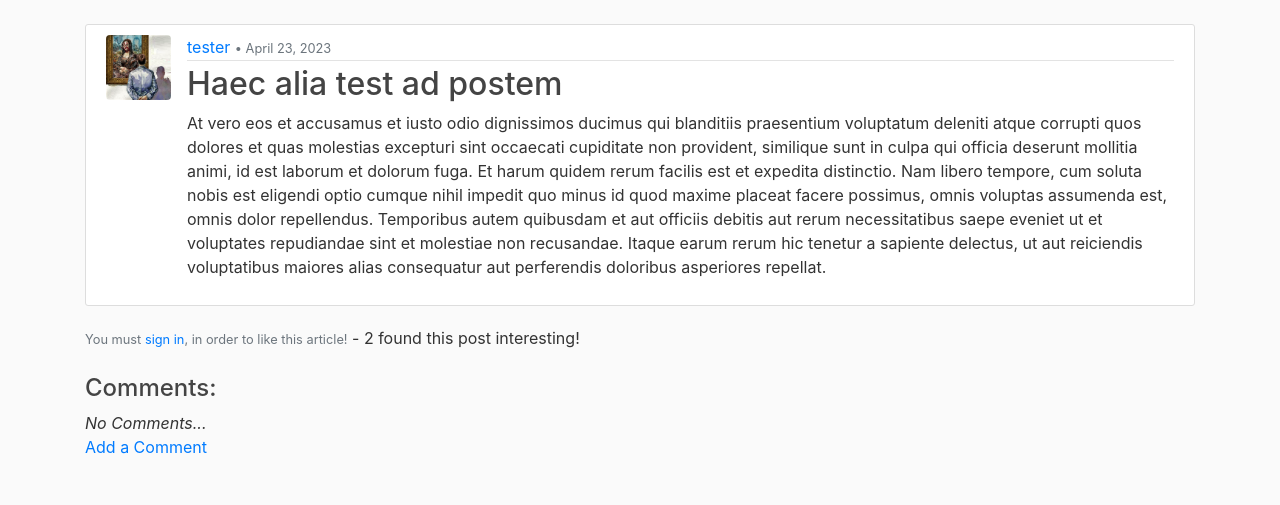
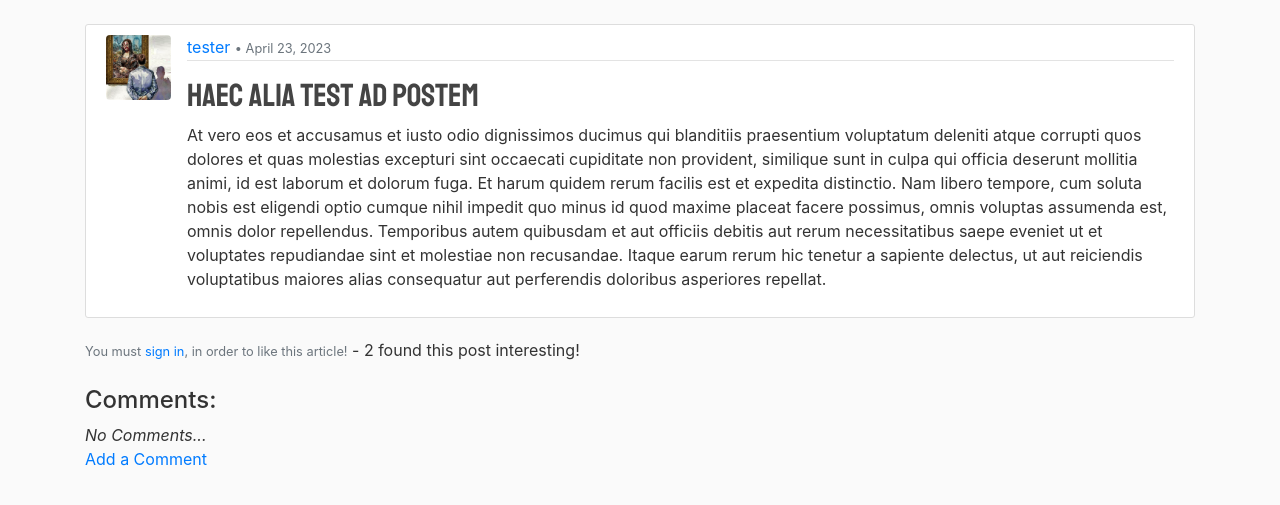
Before and after one commit to TiagoMA90/digital-nomads, a Django app: page /post/40/ in a window 1280 px wide. Shown: the part 56-561 px from the top of the page. Run offline with Django 4.2, Linux system fonts and the light colour scheme; data comes from the database, SQL or seed files in the repository; both versions use the stored data as it was after the commit; some libraries are stand-ins or nearby versions.

Commit message:
apply and test styling to the body

```diff
--- a/blog/static/css/style.css
+++ b/blog/static/css/style.css
@@ -1,19 +1,50 @@
-@import url('https://fonts.googleapis.com/css2?family=Audiowide&display=swap');
+/* Fonts */
+@import url('https://fonts.googleapis.com/css2?family=Audiowide&family=Staatliches&display=swap');
 
+/* Body section & Panels*/
 body {
     background: #fafafa;
     color: #333333;
     margin-top: 5rem;
   }
 
-h1, h2, h3, h4, h5, h6 {
-    color: #444444;
+.panels {
+    background: #ffffff;
+    padding: 10px 20px;
+    border: 1px solid #dddddd;
+    border-radius: 3px;
+    margin-bottom: 20px;
+  }
+
+  .post-panel {
+    color: #000000;
+    padding-bottom: 1px;
+    margin-bottom: 4px;
+    border-bottom: 1px solid #e3e3e3
+  }
+
+.post-panel a:hover {
+    color: #333;
+    text-decoration: none;
+  }
+
+/* Calligraphy */
+
+.logo  {
+  font-family: 'Audiowide', sans-serif;
+}
+
+h1, h2, h3  {
+  font-family: 'Staatliches';
+  color: #444444;
+  margin-top: 1rem;
   }
 
 ul {
     margin: 0;
   }
 
+/* Header properties */
 .bg-steel {
     background-color: #5e0000;
   }
@@ -31,28 +62,18 @@ ul {
     font-weight: 500;
   }
 
-.content-section {
-    background: #ffffff;
-    padding: 10px 20px;
-    border: 1px solid #dddddd;
-    border-radius: 3px;
-    margin-bottom: 20px;
-  }
 
-.post-panel {
-    color: #000000;
-  }
-
-a.article-title {
+a.title {
     color: #444444;
     text-decoration: none;
   }
 
-a.article-title:hover {
+a.title:hover {
     color: #ca4242;
     text-decoration: none;
   }
 
+/* Post */
 .article-content {
     white-space: pre-line;
   }
@@ -61,17 +82,6 @@ a.article-title:hover {
     height: 65px;
     width: 65px;
     margin-right: 16px;
-  }
-
-.post-panel {
-    padding-bottom: 1px;
-    margin-bottom: 4px;
-    border-bottom: 1px solid #e3e3e3
-  }
-
-.post-panel a:hover {
-    color: #333;
-    text-decoration: none;
   }
 
 .article-svg {
@@ -90,8 +100,3 @@ a.article-title:hover {
 .account-heading {
     font-size: 2.5rem;
   }
-
-
-.logo  {
-  font-family: 'Audiowide', sans-serif;
-}
--- a/blog/templates/blog/about.html
+++ b/blog/templates/blog/about.html
@@ -1,9 +1,10 @@
 <!-- Extends from base.html -->
 {% extends "blog/base.html" %}
 {% block content %}
-<div class="content-section">
+<div class="panels">
     <br>
-    <h1>Welcome to a Guild for Digital-Nomads</h1>
+    <h1>Welcome to our Guild for Digital-Nomads</h1>
+    <hr>
     <br>
     <h3>This is a forum for the people in Digital world, where we can blog about our life experiences and adventures outside of the office.</h3>
     <br>
--- a/blog/templates/blog/home.html
+++ b/blog/templates/blog/home.html
@@ -2,7 +2,7 @@
 {% extends "blog/base.html" %}
 {% block content %}
     {% for post in posts %}
-        <article class="media content-section">
+        <article class="media panels">
           <img class="rounded img-frame" src="{{ post.author.profile.image.url }}" alt="">
           <div class="media-body">
             <div class="post-panel">
@@ -12,7 +12,7 @@
               <small class="text-muted">• {{ post.date_posted|date:"N d, Y" }}</small>
             </div>
             <!-- Posts the Title of the Post -->
-            <h2><a class="article-title" href="{% url 'post-detail' post.id %}">{{ post.title }}</a></h2>
+            <h2><a class="title" href="{% url 'post-detail' post.id %}">{{ post.title }}</a></h2>
             <!-- Posts the content of the Post -->
             <p class="article-content">{{ post.content|safe }}</p>
           </div>
--- a/blog/templates/blog/post_comment.html
+++ b/blog/templates/blog/post_comment.html
@@ -2,7 +2,7 @@
 {% extends "blog/base.html" %}
 {% load crispy_forms_tags %}
 {% block content %}
-    <div class="content-section">
+    <div class="panels">
         <!-- Form to Comment -->
         <form method="POST">
             {% csrf_token %}
--- a/blog/templates/blog/post_confirm_delete.html
+++ b/blog/templates/blog/post_confirm_delete.html
@@ -2,7 +2,7 @@
 {% extends "blog/base.html" %}
 {% load crispy_forms_tags %}
 {% block content %}
-    <div class="content-section">
+    <div class="panels">
         <!-- Form to Post/Register a User -->
         <form method="POST">
             {% csrf_token %}
--- a/blog/templates/blog/post_detail.html
+++ b/blog/templates/blog/post_detail.html
@@ -1,7 +1,7 @@
 <!-- Extends from base.html -->
 {% extends "blog/base.html" %}
 {% block content %}
-    <article class="media content-section">
+    <article class="media panels">
         <img class="rounded img-frame" src="{{ object.author.profile.image.url }}" alt="Users Profile image">
         <div class="media-body">
             <div class="post-panel">
@@ -12,7 +12,7 @@
             </div>
             <div>
                 <!-- Posts the Title of the Post -->
-                <h2 class="article-title">{{ object.title }}</h2>
+                <h2 class="title">{{ object.title }}</h2>
                 <!-- Posts the content of the Post -->
                 <p class="article-content">{{ object.content|safe }}</p>
             </div>
--- a/blog/templates/blog/post_form.html
+++ b/blog/templates/blog/post_form.html
@@ -2,7 +2,7 @@
 {% extends "blog/base.html" %}
 {% load crispy_forms_tags %}
 {% block content %}
-    <div class="content-section">
+    <div class="panels">
         <!-- Form to Post/Register a User -->
         <form method="POST">
             {% csrf_token %}
--- a/blog/templates/blog/post_user.html
+++ b/blog/templates/blog/post_user.html
@@ -3,7 +3,7 @@
 {% block content %}
     <h1 class="mb-3">{{ view.kwargs.username }} Posts</h1>
     {% for post in posts %}
-        <article class="media content-section">
+        <article class="media panels">
           <img class="rounded img-frame" src="{{ post.author.profile.image.url }}" alt="">
           <div class="media-body">
             <div class="article-metadata">
@@ -13,7 +13,7 @@
               <small class="text-muted">{{ post.date_posted|date:"N d, Y" }}</small>
             </div>
             <!-- Posts the Title of the Post -->
-            <h2><a class="article-title" href="{% url 'post-detail' post.id %}">{{ post.title }}</a></h2>
+            <h2><a class="title" href="{% url 'post-detail' post.id %}">{{ post.title }}</a></h2>
             <!-- Posts the content of the Post -->
             <p class="article-content">{{ post.content }}</p>
           </div>
```
Also changed, not shown: db.sqlite3.
